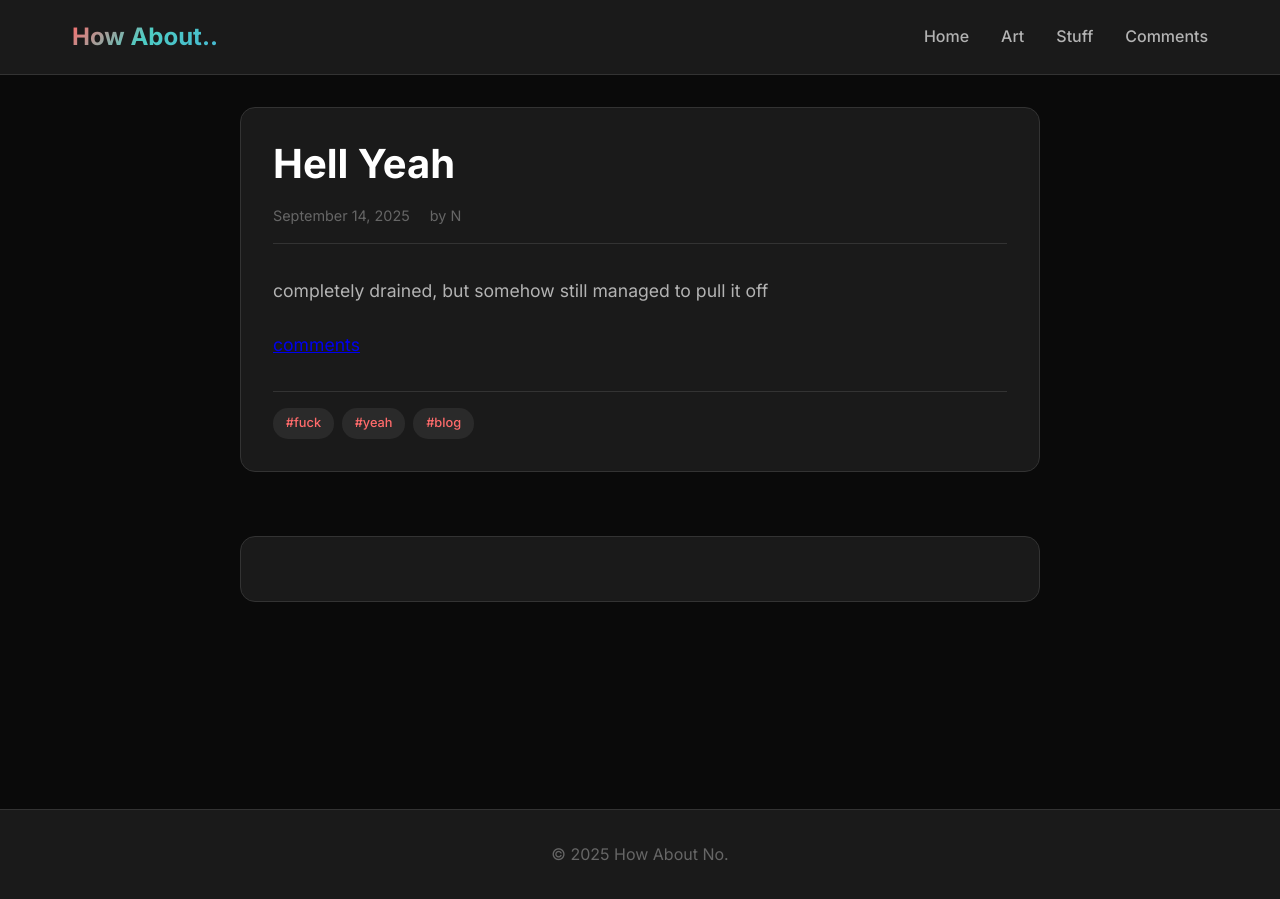
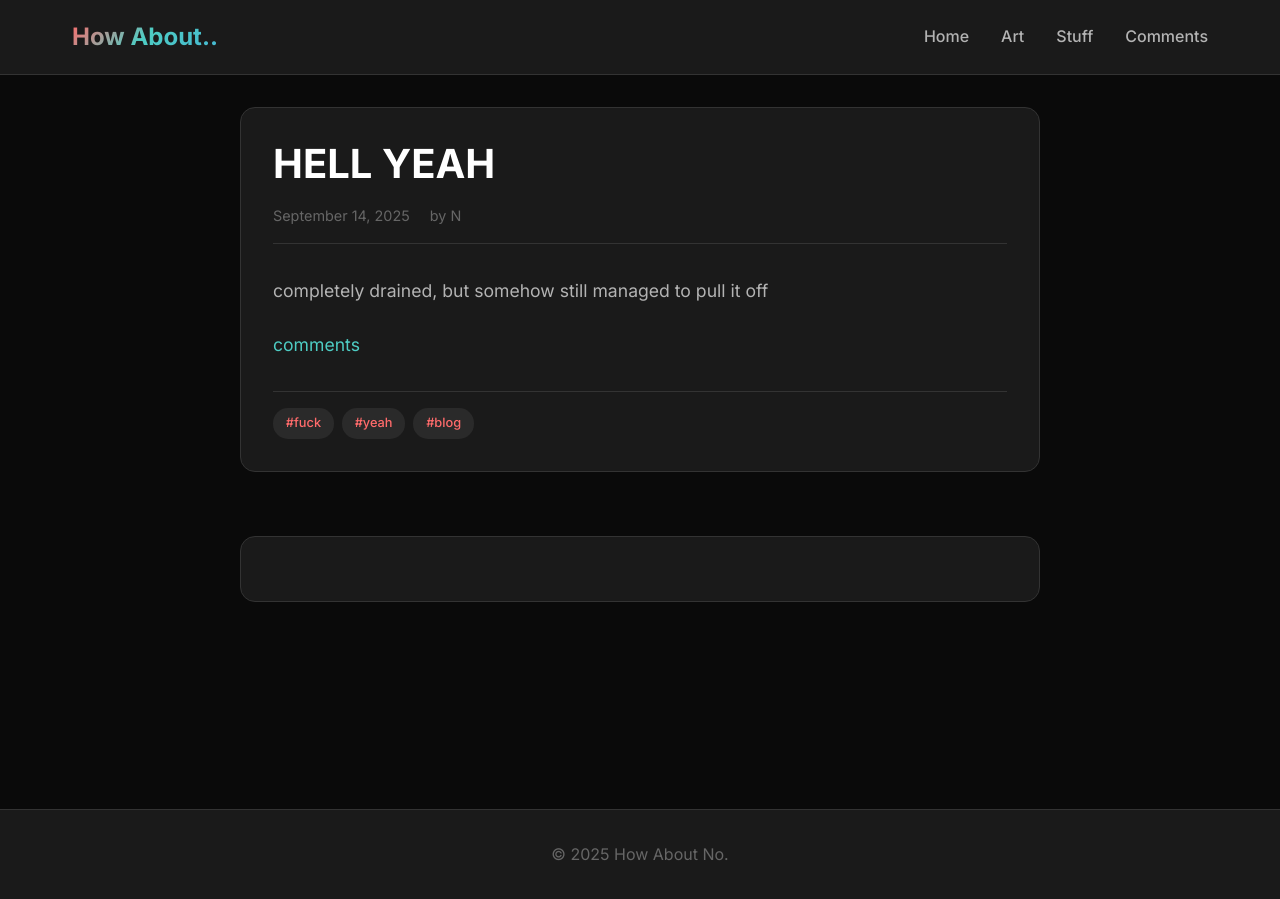
Before and after one commit to how-about-no/howaboutno, a Jekyll site: the page built from _posts/2025-09-14-welcome-to-my-blog.md, in a window 1280 px wide. Built offline with Jekyll 4.4.1, drawn with Linux system fonts in a browser that asks for light colours; comment, search, counter and statistics services are not loaded.

```diff
--- a/_layouts/post.html
+++ b/_layouts/post.html
@@ -93,7 +93,7 @@ const observer = new MutationObserver((mutations) => {
             const listHeight = getListHeight();
             node.style.height = 'auto';
             node.style.maxHeight = 'none';
-            node.style.minHeight = (370 + listHeight) + 'px';
+            node.style.minHeight = (320 + listHeight) + 'px';
             node.style.width = '100%';
             node.style.overflow = 'visible';
             node.setAttribute('scrolling', 'no');
@@ -102,7 +102,7 @@ const observer = new MutationObserver((mutations) => {
             const tryResize = () => {
                 const newListHeight = getListHeight();
                 if (newListHeight > 0) {
-                    node.style.minHeight = (370 + newListHeight) + 'px';
+                    node.style.minHeight = (320 + newListHeight) + 'px';
                 }
             };
 
--- a/_posts/2025-09-14-welcome-to-my-blog.md
+++ b/_posts/2025-09-14-welcome-to-my-blog.md
@@ -1,6 +1,6 @@
 ---
 layout: post
-title: "Hell Yeah"
+title: "HELL YEAH"
 date: 2025-09-14 10:00:00 -0000
 author: "N"
 tags: [fuck, yeah, blog]
--- a/assets/css/style.css
+++ b/assets/css/style.css
@@ -28,6 +28,22 @@ body {
     min-height: 100vh;
     display: flex;
     flex-direction: column;
+}
+
+/* General Link Styles */
+a {
+    color: var(--accent-secondary);
+    text-decoration: none;
+    transition: color 0.3s ease;
+}
+
+a:hover {
+    color: var(--accent-primary);
+    text-decoration: underline;
+}
+
+a:visited {
+    color: var(--accent-tertiary);
 }
 
 /* Header and Navigation */
--- a/comments.html
+++ b/comments.html
@@ -11,7 +11,7 @@ title: Comments
 <div class="comments-section">
     <div class="comments-intro">
         <h2>Chat</h2>
-        <p>unfortunately, comments need to be approved before they show up.</p>
+        <p>unfortunately, comments need to be approved before they show up</p>
     </div>
 
     <div class="comments-card">
```
Also changed, not shown: other parts of comments.html (+2 -2 lines), 5 other files.
